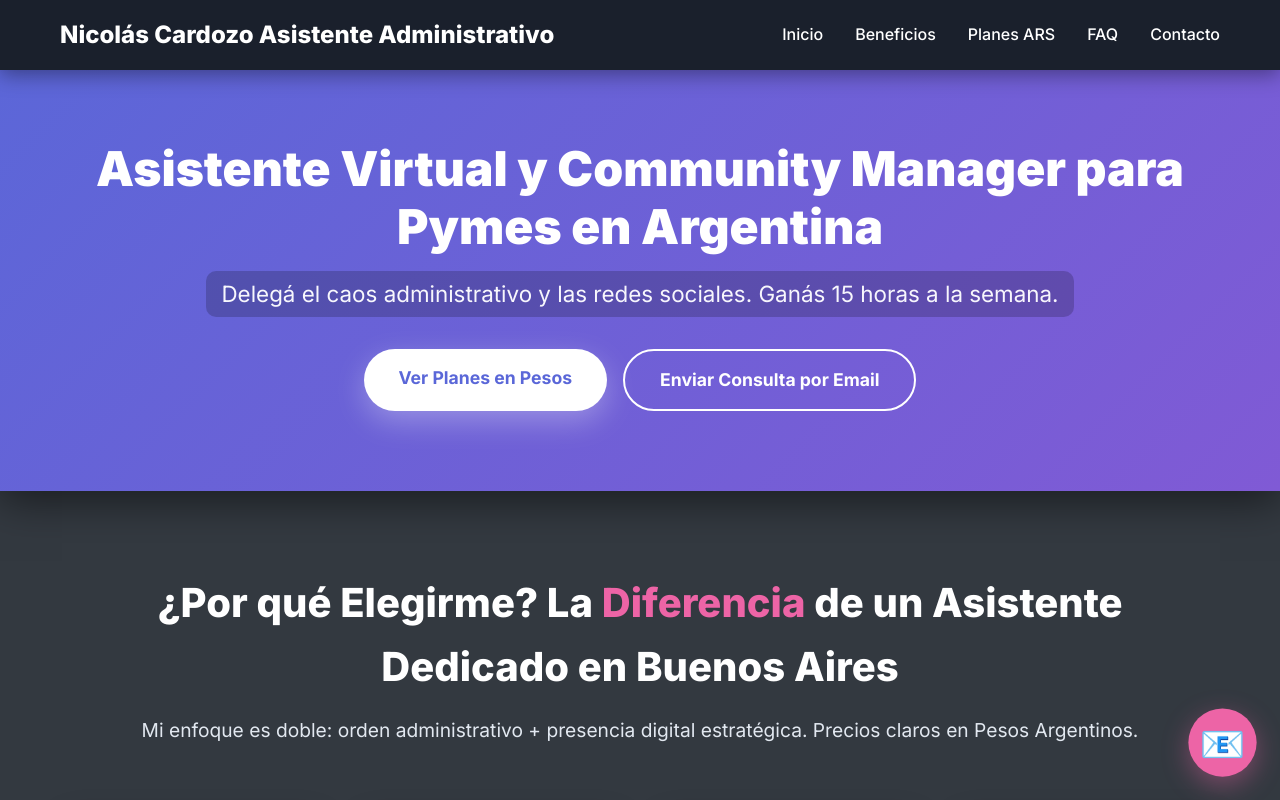
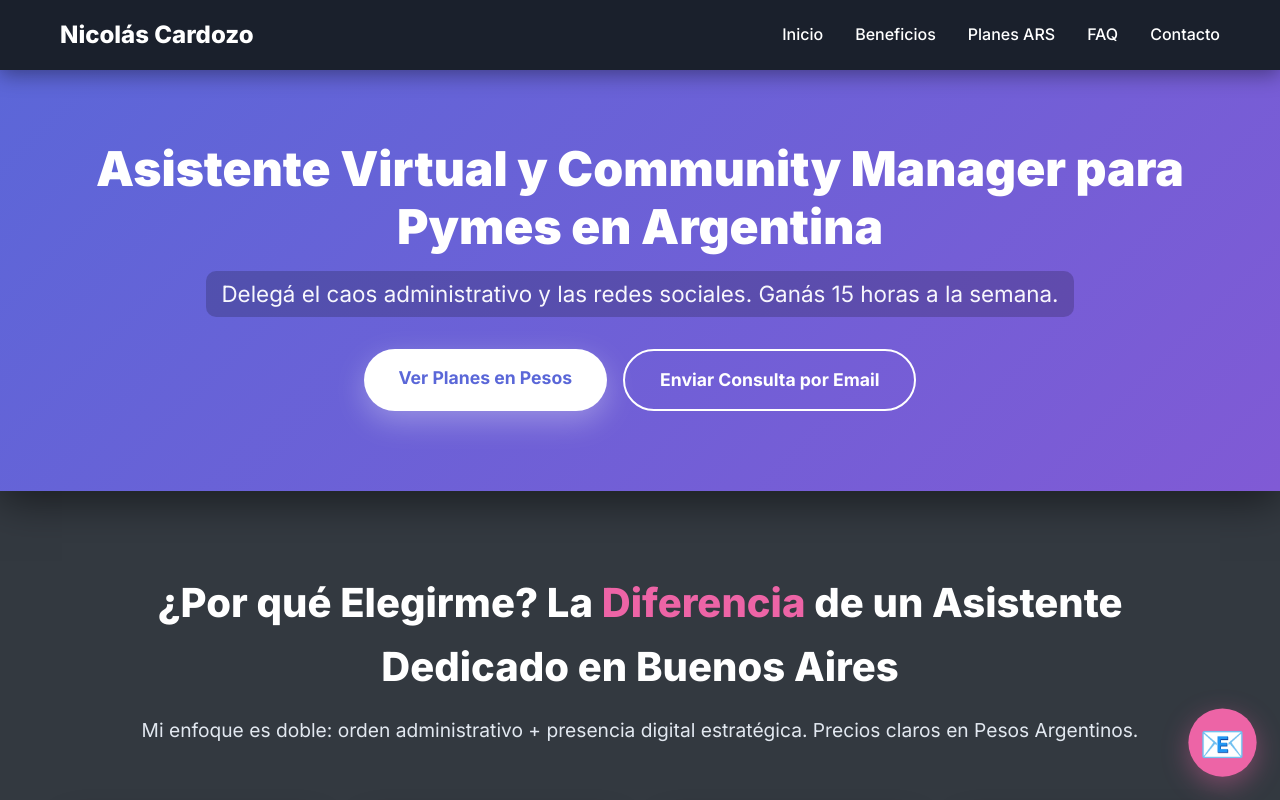
Before and after one commit to Matiascg96/Comunity-mannager-y-Asistente-administrativo, a plain HTML site: page index.html in a window 1280 px wide. Shown: the top 800 px of the page. Drawn offline with Linux system fonts and the light colour scheme.

Commit message:
Update index.html

```diff
--- a/index.html
+++ b/index.html
@@ -18,7 +18,7 @@
 
     <header>
         <nav class="container">
-            <a href="#" class="logo">Nicolás Cardozo Asistente Administrativo</a>
+            <a href="#" class="logo">Nicolás Cardozo </a>
             <ul class="nav-links">
                 <li><a href="#inicio">Inicio</a></li>
                 <li><a href="#beneficios">Beneficios</a></li>
```
